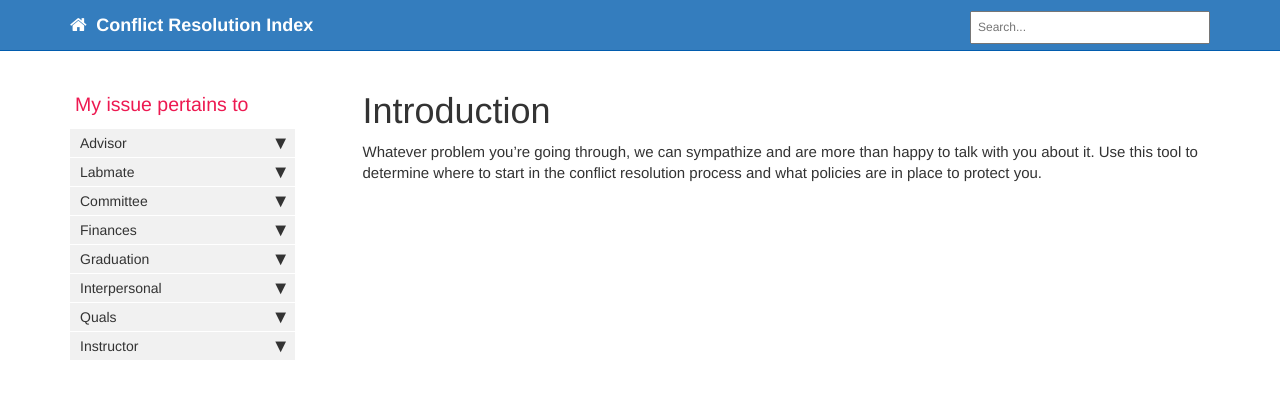
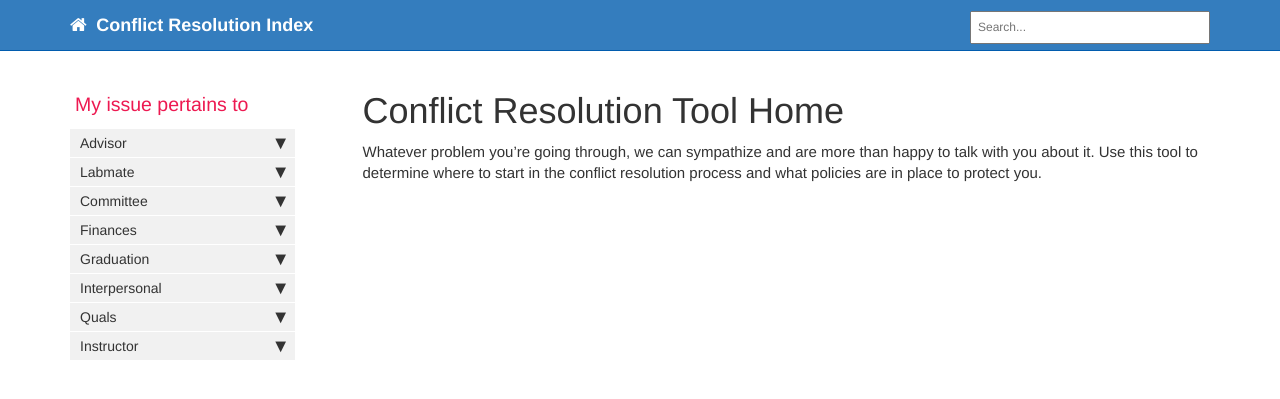
Before and after one commit to dnicks35/CRNT, a Jekyll site: the page built from index.md, in a window 1280 px wide. Shown: the top 399 px of the page. Built offline with Jekyll 4.4.1, drawn with Linux system fonts in a browser that asks for light colours; comment, search, counter and statistics services are not loaded.

Commit message:
Add files via upload

```diff
--- a/index.md
+++ b/index.md
@@ -1,5 +1,5 @@
 ---
-title: "Introduction"
+title: "Conflict Resolution Tool Home"
 sidebar: mydoc_sidebar
 permalink: index.html
 # summary: The landing page
```
